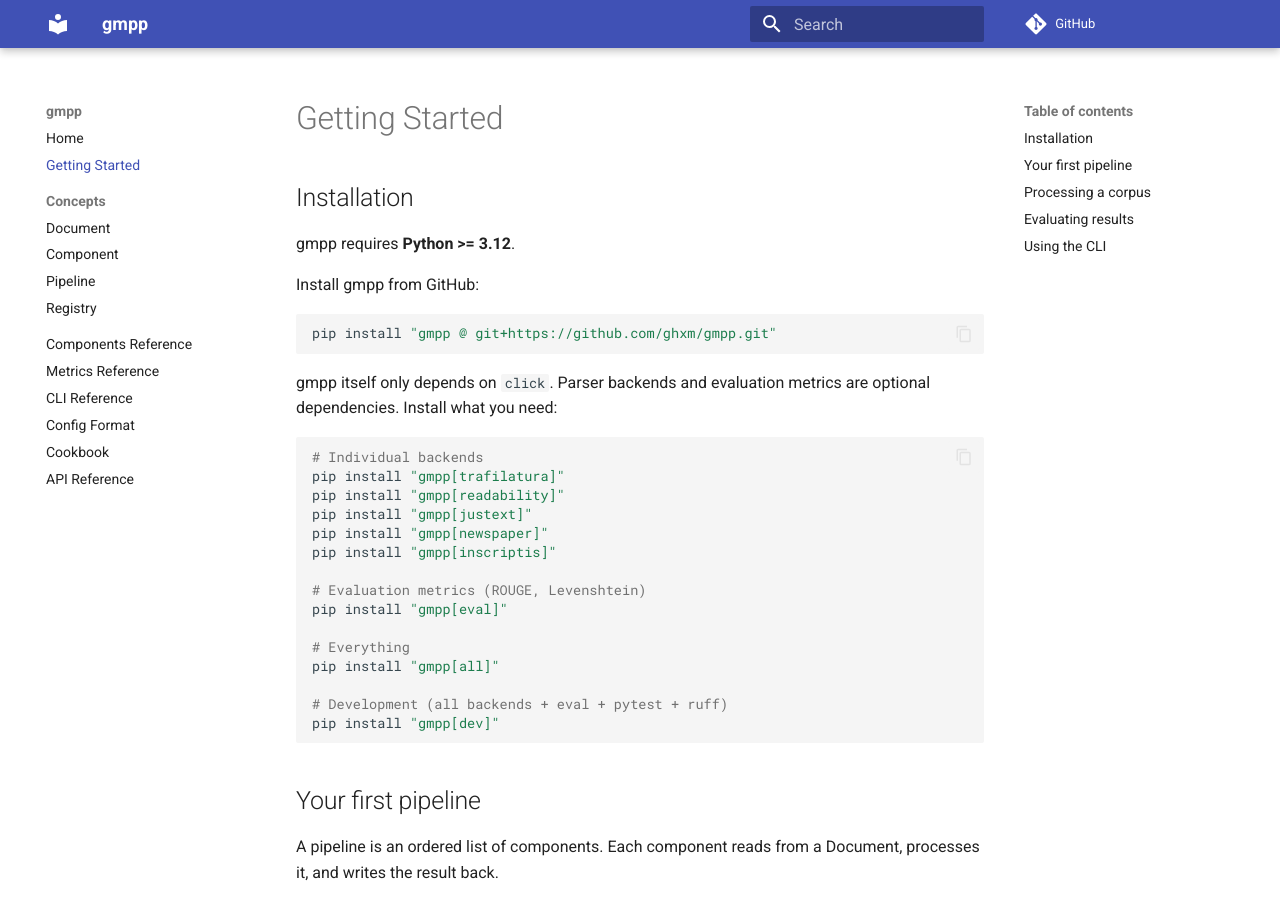
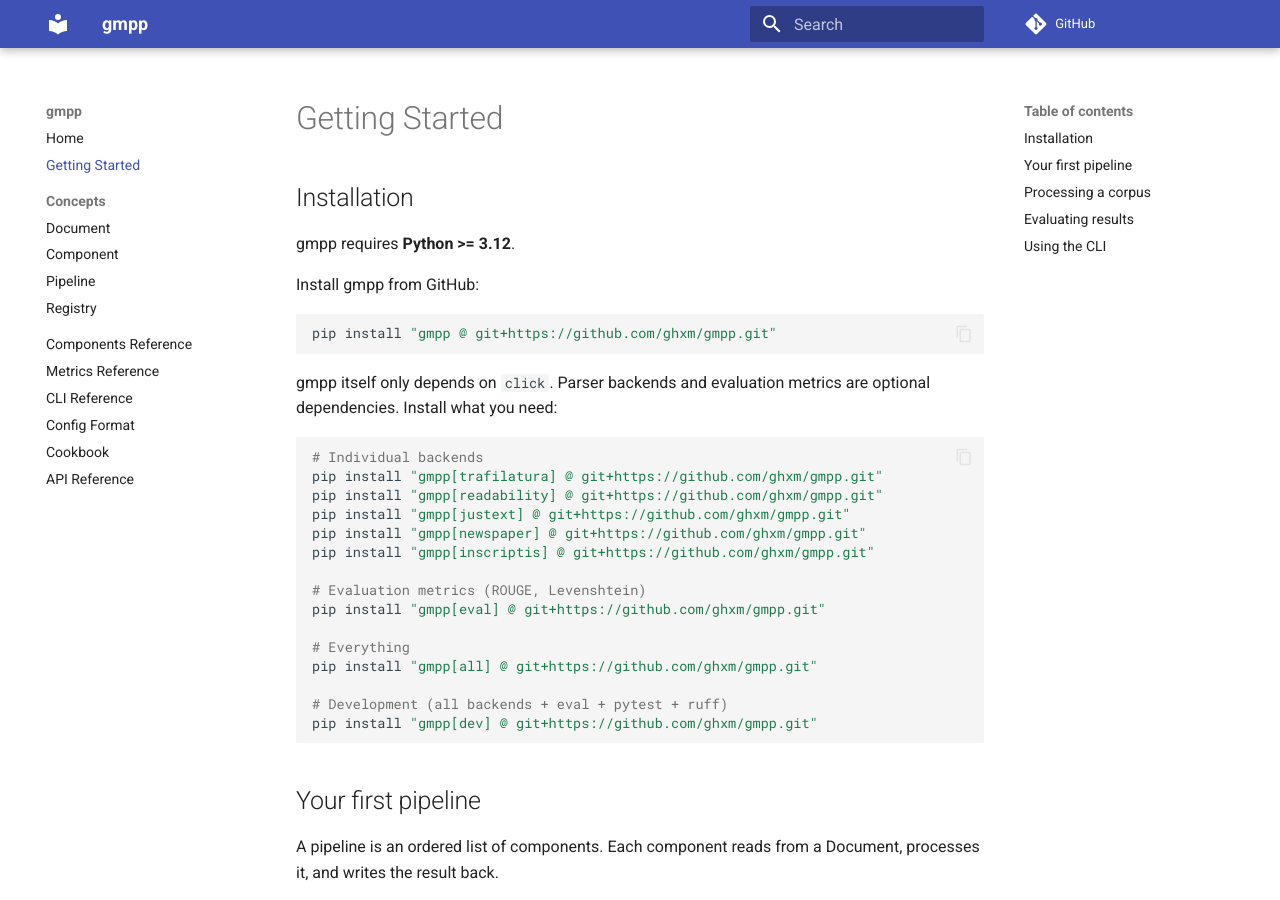
Before and after one commit to ghxm/gmpp, an MkDocs documentation site: the page built from docs/getting-started.md, in a window 1280 px wide and 900 px high. Built offline with MkDocs 1.6.1 and Material for MkDocs 9.7.7, drawn with Linux system fonts in a browser that asks for light colours; comment, search, counter and statistics services are not loaded; some of the changed text lies outside the part shown.

Commit message:
docs: fix install commands, imports, and repo URL in documentation
- Fix repo_url in mkdocs.yml to point to ghxm/gmpp
- Add git+https:// URL suffix to all pip install commands (not on PyPI)
- Add missing imports in getting-started.md and cookbook.md examples
- Fix --ground-truth flag docs to match CLI implementation (dir only)
- Fix gmpp list description to include metrics

Co-Authored-By: Claude Opus 4.6 <noreply@anthropic.com>

````diff
--- a/docs/getting-started.md
+++ b/docs/getting-started.md
@@ -15,20 +15,20 @@ optional dependencies. Install what you need:
 
 ```bash
 # Individual backends
-pip install "gmpp[trafilatura]"
-pip install "gmpp[readability]"
-pip install "gmpp[justext]"
-pip install "gmpp[newspaper]"
-pip install "gmpp[inscriptis]"
+pip install "gmpp[trafilatura] @ git+https://github.com/ghxm/gmpp.git"
+pip install "gmpp[readability] @ git+https://github.com/ghxm/gmpp.git"
+pip install "gmpp[justext] @ git+https://github.com/ghxm/gmpp.git"
+pip install "gmpp[newspaper] @ git+https://github.com/ghxm/gmpp.git"
+pip install "gmpp[inscriptis] @ git+https://github.com/ghxm/gmpp.git"
 
 # Evaluation metrics (ROUGE, Levenshtein)
-pip install "gmpp[eval]"
+pip install "gmpp[eval] @ git+https://github.com/ghxm/gmpp.git"
 
 # Everything
-pip install "gmpp[all]"
+pip install "gmpp[all] @ git+https://github.com/ghxm/gmpp.git"
 
 # Development (all backends + eval + pytest + ruff)
-pip install "gmpp[dev]"
+pip install "gmpp[dev] @ git+https://github.com/ghxm/gmpp.git"
 ```
 
 ## Your first pipeline
@@ -86,6 +86,8 @@ save_results(results, "./output/", config=pipe.to_config())
 If you have ground truth text, you can score extraction quality:
 
 ```python
+from gmpp import Pipeline
+from gmpp.components.trafilatura import Trafilatura
 from gmpp.io import load_corpus
 from gmpp.eval import evaluate_corpus
 
--- a/mkdocs.yml
+++ b/mkdocs.yml
@@ -5,7 +5,7 @@
 
 site_name: gmpp
 site_description: Lightweight framework for comparing HTML content extraction strategies
-repo_url: https://github.com/maxhaag/gmpp
+repo_url: https://github.com/ghxm/gmpp
 theme:
   name: material
   palette:
````
Also changed, not shown: docs/cli.md (+2 -2 lines), docs/cookbook.md (+3 -0 lines).
